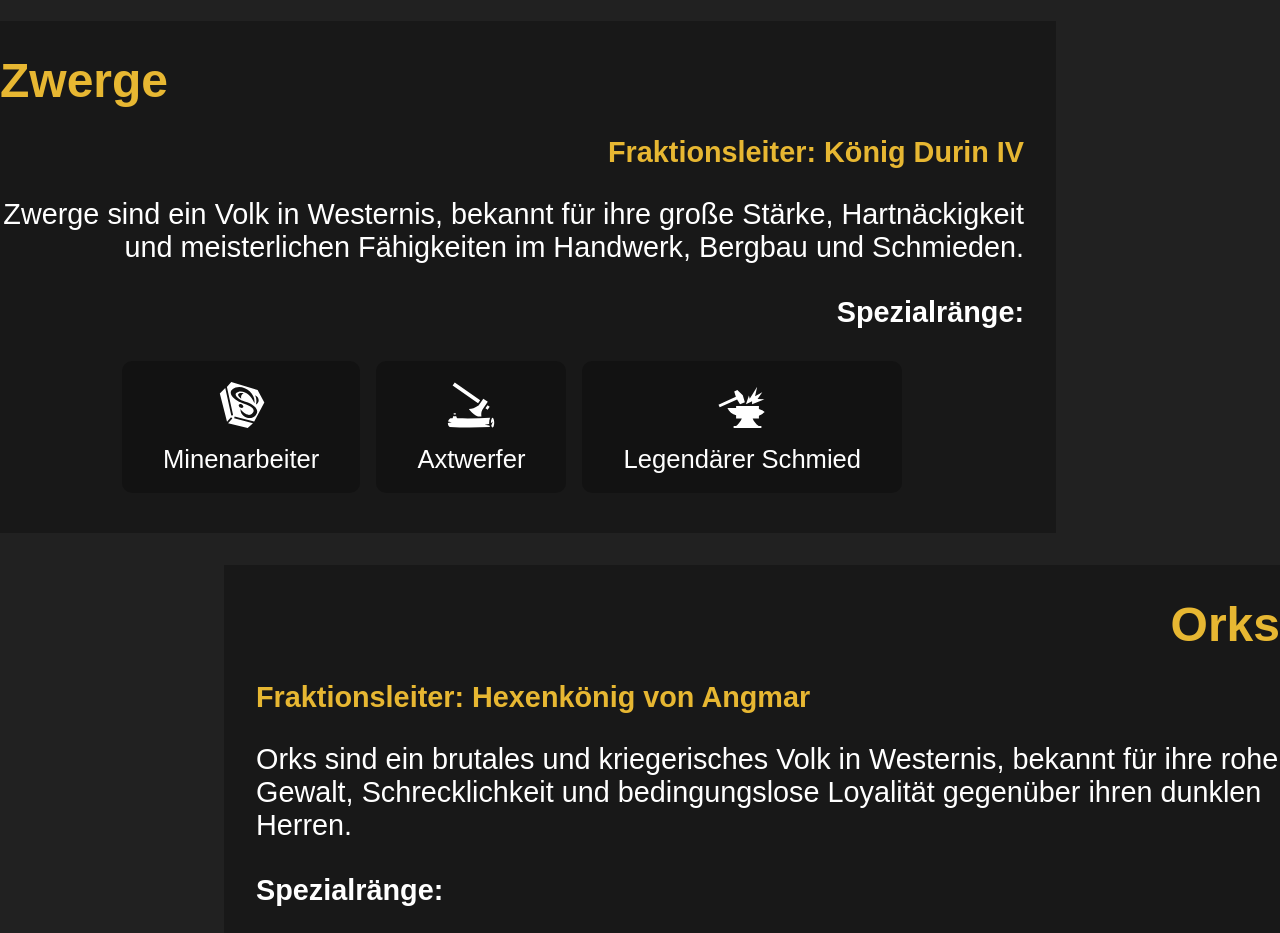
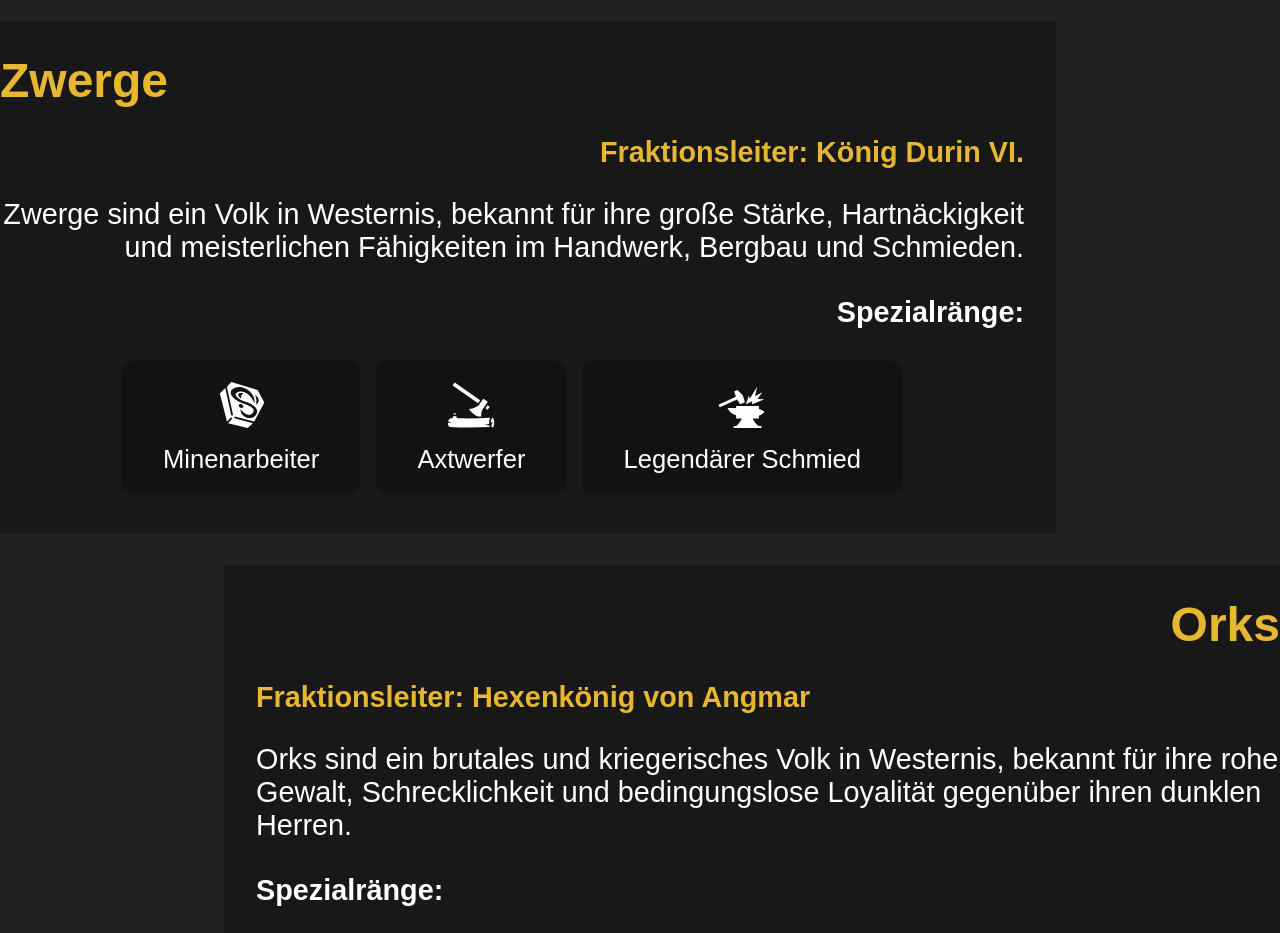
Before and after one commit to DannyINF/maw-rp-de, a Next.js app: page / in a window 1280 px wide. Shown: the part 1360-2293 px from the top of the page. Built offline with nearby package versions, Linux system fonts and the light colour scheme.

Commit message:
feat(factions) fixed typos

```diff
--- a/src/content/factionList.tsx
+++ b/src/content/factionList.tsx
@@ -41,7 +41,7 @@ export const factionList: Faction[] = [
 		description:
 			'Zwerge sind ein Volk in Westernis, bekannt für ihre große Stärke, Hartnäckigkeit und meisterlichen Fähigkeiten im Handwerk, Bergbau und Schmieden.',
 		leader: {
-			name: 'König Durin IV',
+			name: 'König Durin VI.',
 		},
 		specialRanks: [
 			{
```
